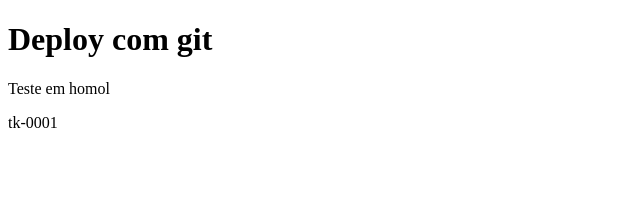
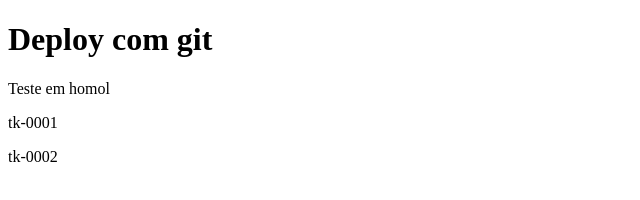
Before and after one commit to rochucky/deploycomgit, a plain HTML site: page index.html in a window 1280 px wide. Shown: the full height of the page, 0-640 px from the left. Drawn offline with Linux system fonts and the light colour scheme.

Commit message:
correcao 2

```diff
--- a/index.html
+++ b/index.html
@@ -8,5 +8,6 @@
 	<h1>Deploy com git</h1>
 	<p>Teste em homol</p>
 	<p>tk-0001</p>
+	<p>tk-0002</p>
 </body>
 </html>
```
